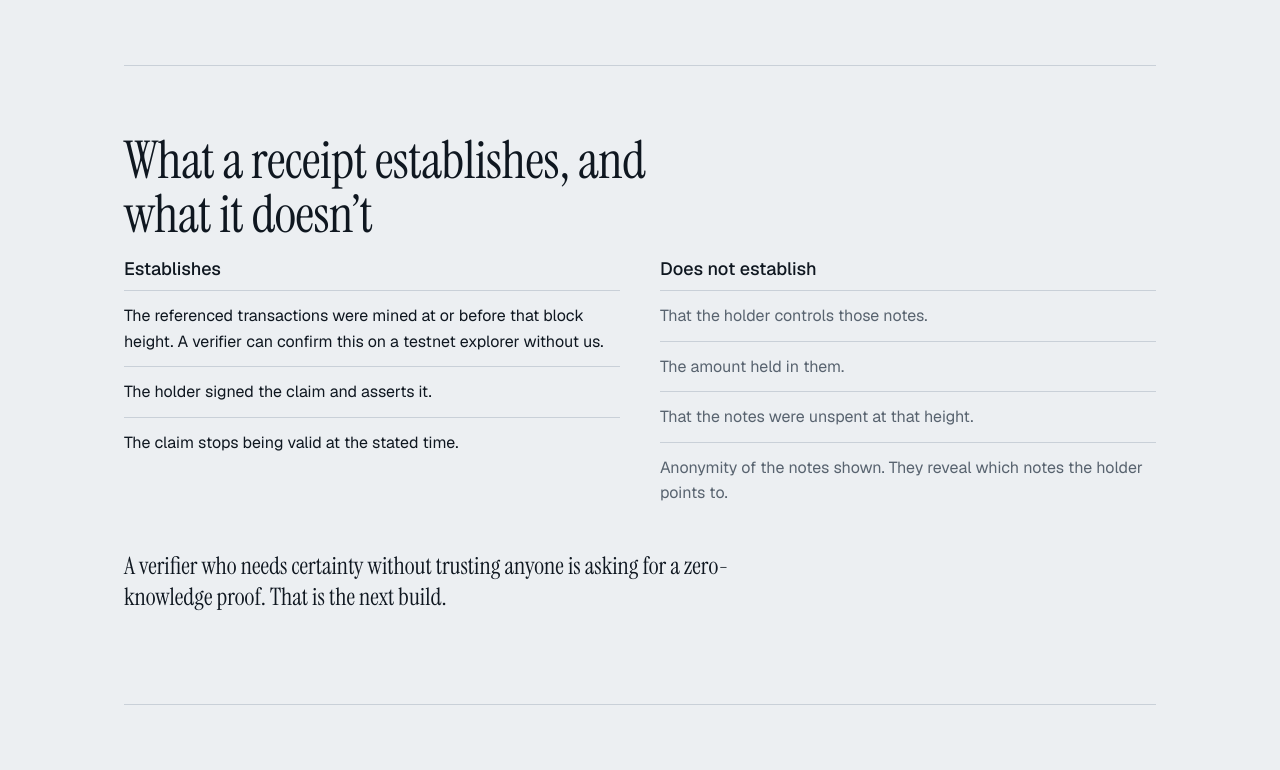
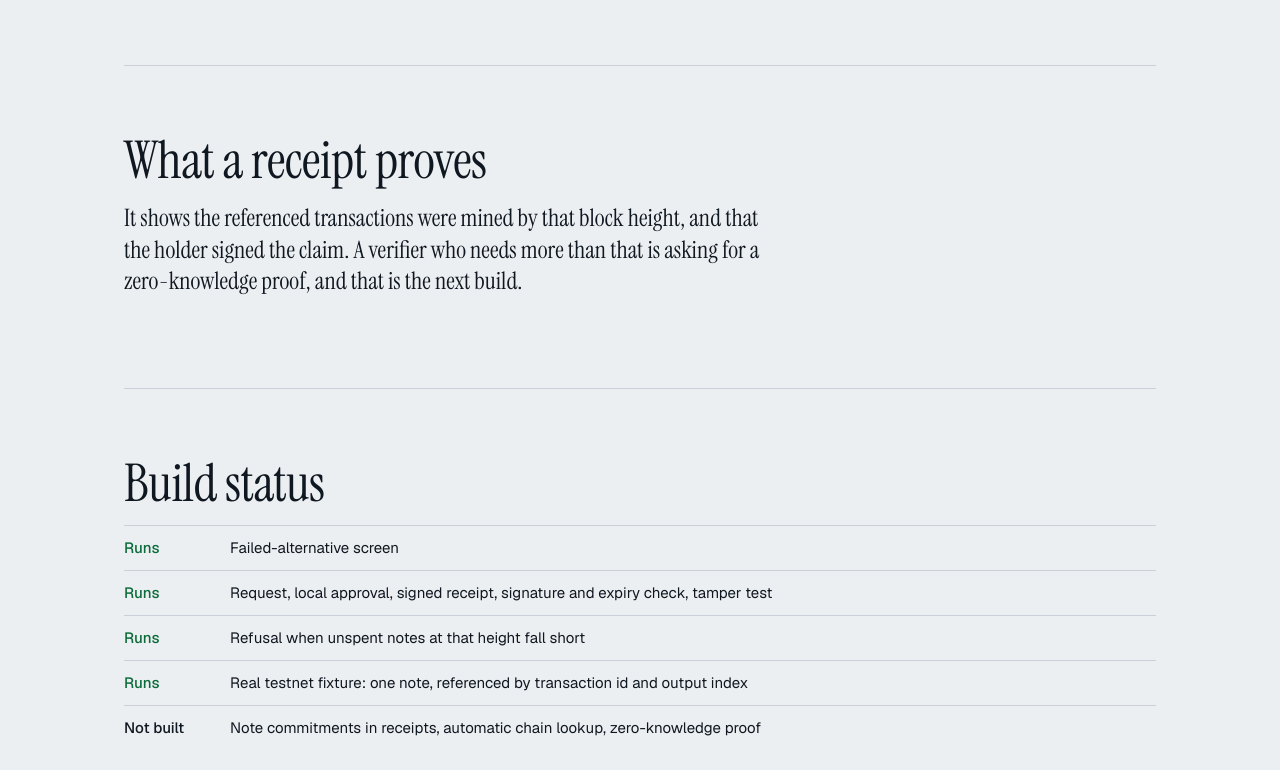
Before and after one commit to BenCoy09/proof-of-enough, a plain HTML site: page index.html in a window 1280 px wide. Shown: the part 1821-2591 px from the top of the page. Drawn offline with nearby package versions, Linux system fonts and the light colour scheme.

```diff
--- a/index.html
+++ b/index.html
@@ -97,10 +97,10 @@
 <h1><span class="l"><span>Prove enough.</span></span><span class="l"><span>Reveal nothing else.</span></span></h1>
 <p class="lede">A private market is only private until someone has to prove they can pay. Today that means showing the whole portfolio to cover one position. Proof of Enough answers <b>one question</b> instead, and leaves the rest closed.</p>
 <div class="doc" id="doc">
-<div class="bar"><strong>Counterparty: “Show me you can cover a 5,000 ZEC position.”</strong>
+<div class="bar"><strong>Counterparty: “Show me you can cover a 0.5 ZEC position.”</strong>
 <div class="seg" role="group" aria-label="How you answer"><button id="b1" aria-pressed="true">Hand over the key</button><button id="b2" aria-pressed="false">Send a receipt</button></div></div>
 <div class="led" id="led" aria-label="Holder wallet history"></div>
-<div class="claim" id="cl"><span class="hl">Held at least 5,000 ZEC as of block 3,100,000. Expires in 24 hours.</span></div>
+<div class="claim" id="cl"><span class="hl">Held at least 0.5 ZEC as of block 4,539,764. Expires in 24 hours.</span></div>
 <div class="verdict bad" id="v" aria-live="polite"></div>
 </div>
 <p class="fine">Sample wallet history, illustrative only. <a href="#demo">Run the real flow below.</a></p>
@@ -129,19 +129,8 @@
 </section>
 
 <section>
-<h2>What a receipt establishes, and what it doesn’t</h2>
-<div class="two">
-<div><h3>Establishes</h3><ul>
-<li>The referenced transactions were mined at or before that block height. A verifier can confirm this on a testnet explorer without us.</li>
-<li>The holder signed the claim and asserts it.</li>
-<li>The claim stops being valid at the stated time.</li></ul></div>
-<div class="no"><h3>Does not establish</h3><ul>
-<li>That the holder controls those notes.</li>
-<li>The amount held in them.</li>
-<li>That the notes were unspent at that height.</li>
-<li>Anonymity of the notes shown. They reveal which notes the holder points to.</li></ul></div>
-</div>
-<p class="close">A verifier who needs certainty without trusting anyone is asking for a zero-knowledge proof. That is the next build.</p>
+<h2>What a receipt proves</h2>
+<p class="close" style="margin-top:0">It shows the referenced transactions were mined by that block height, and that the holder signed the claim. A verifier who needs more than that is asking for a zero-knowledge proof, and that is the next build.</p>
 </section>
 
 <section>
@@ -167,8 +156,8 @@
 function fmt(z){return (z/ZAT).toLocaleString(undefined,{maximumFractionDigits:8})}
 
 /* Failed alternative */
-var rows=[["2025-11-02","IN","12.40 ZEC","payroll"],["2025-12-19","OUT","3.10 ZEC","rent"],["2026-01-07","IN","2,240.00 ZEC","OTC sale"],["2026-02-14","OUT","0.85 ZEC","dinner"],["2026-03-30","OUT","18.00 ZEC","medical"],["2026-05-21","IN","3,555.25 ZEC","transfer"],["2026-07-08","OUT","9.90 ZEC","unknown address"]];
-var h='<div class="r t" style="--i:0"><span>Balance</span><span></span><span>5,812.40 ZEC</span><span>7 transactions</span></div>';
+var rows=[["2025-11-02","IN","0.0124 ZEC","payroll"],["2025-12-19","OUT","0.0031 ZEC","rent"],["2026-01-07","IN","2.24 ZEC","OTC sale"],["2026-02-14","OUT","0.00085 ZEC","dinner"],["2026-03-30","OUT","0.018 ZEC","medical"],["2026-05-21","IN","3.55525 ZEC","transfer"],["2026-07-08","OUT","0.0099 ZEC","unknown address"]];
+var h='<div class="r t" style="--i:0"><span>Balance</span><span></span><span>5.7758 ZEC</span><span>7 transactions</span></div>';
 rows.forEach(function(r,i){h+='<div class="r" style="--i:'+(i+1)+'"><span>'+r[0]+'</span><i>'+r[1]+'</i><span>'+r[2]+'</span><span>'+r[3]+'</span></div>'});
 $("led").innerHTML=h;
 function mode(s){
```
